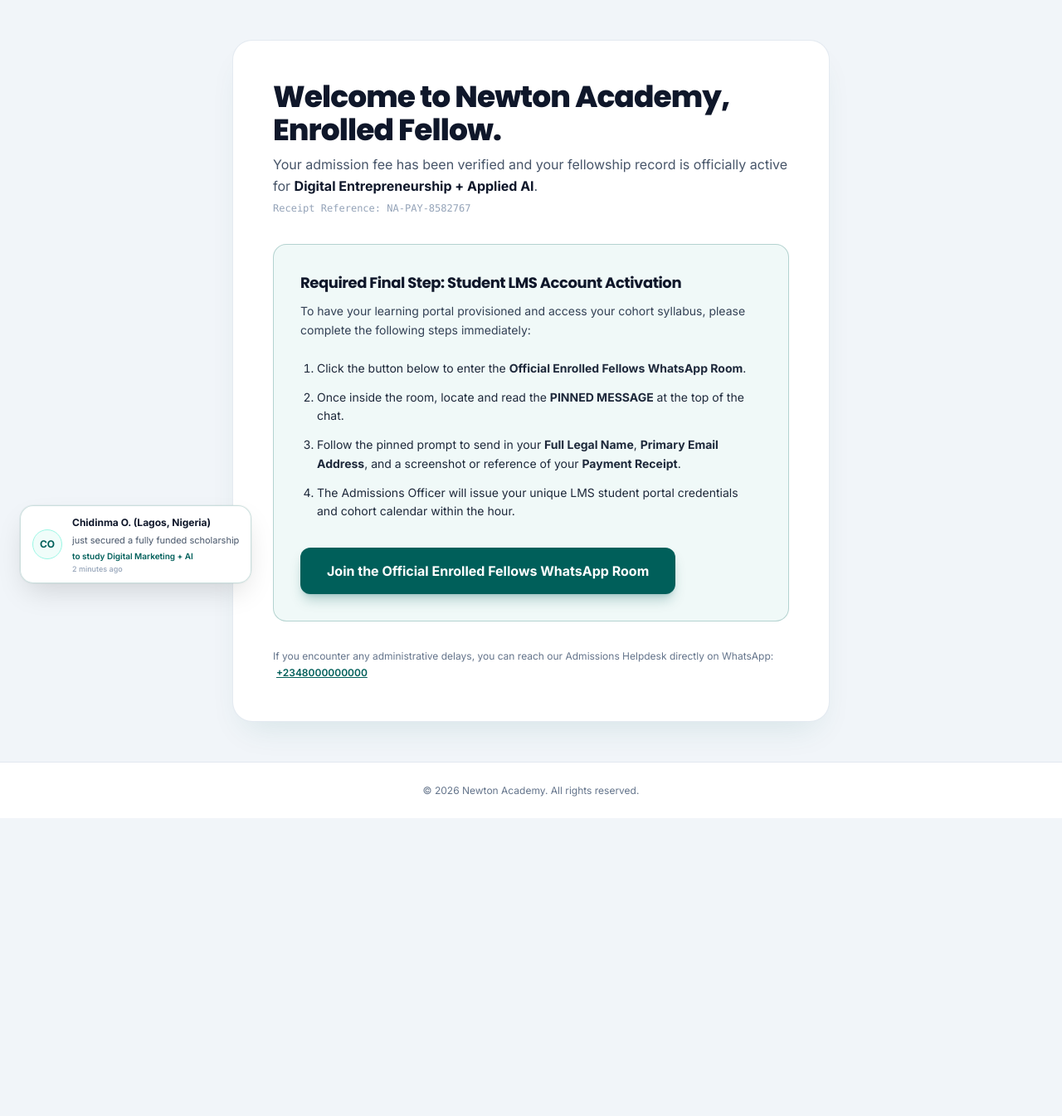
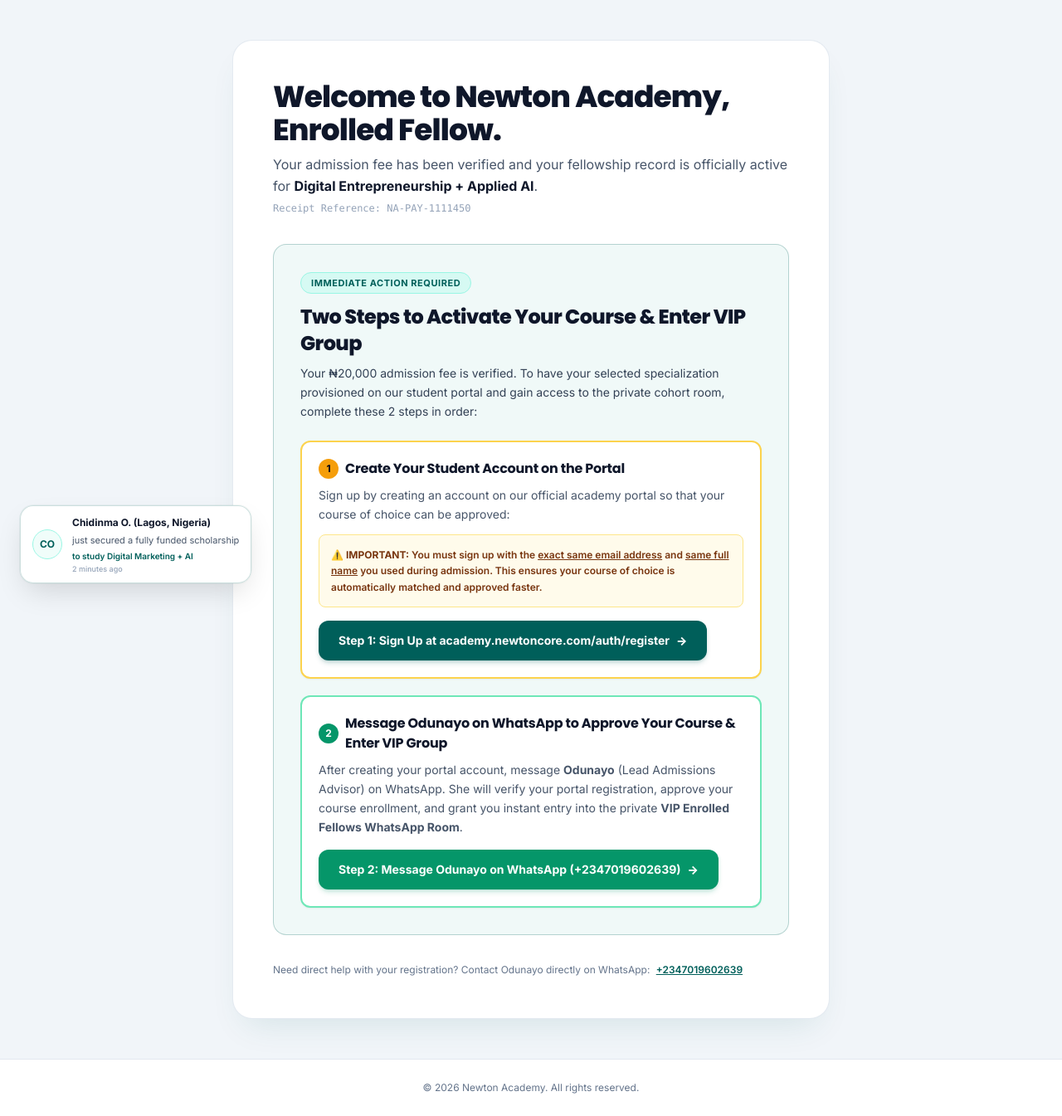
Before and after one commit to Freedomoba/newton-academy, a PHP site: page /success.html in a window 1280 px wide. Shown: the part 73-1418 px from the top of the page at 83% size. Before the commit the page ends 1059 px from the top, so only its background shows below. Run offline with PHP 8.4, Linux system fonts and the light colour scheme; some libraries are stand-ins or nearby versions.

Commit message:
feat(onboarding): add 2-step portal registration instruction before contacting Odunayo across email, success page, and checkout

```diff
--- a/checkout.html
+++ b/checkout.html
@@ -286,8 +286,8 @@
                             <span>I Have Transferred ₦20,000 &bull; Confirm on WhatsApp</span>
                             <span>&rarr;</span>
                         </button>
-                        <p class="text-xs text-slate-500 text-center mt-2 font-sans">
-                            Click after making your transfer. You will be connected to Odunayo (Lead Admissions Advisor) to verify your payment and grant instant VIP group access.
+                        <p class="text-xs text-slate-600 text-center mt-2 font-sans leading-relaxed">
+                            <strong>Next Step:</strong> After making your transfer, please create your account at <a href="https://academy.newtoncore.com/auth/register" target="_blank" class="text-[#005f5a] font-bold underline">academy.newtoncore.com/auth/register</a> using your same name &amp; email, then click the button above to confirm with Odunayo on WhatsApp for immediate course approval.
                         </p>
                     </div>
                 </div>
@@ -540,7 +540,7 @@
                 `• Email: ${userEmail}\n` +
                 `• Track: ${programme}\n` +
                 `• Reference ID: ${appId}\n\n` +
-                `Kindly verify my payment and grant me entry into the VIP Enrolled Fellows Room.`
+                `I am also signing up on academy.newtoncore.com/auth/register with my same name and email. Kindly verify my payment and approve my course access in the VIP Enrolled Fellows Room.`
             );
             window.location.href = `https://wa.me/2347019602639?text=${message}`;
         };
--- a/checkout.php
+++ b/checkout.php
@@ -295,8 +295,8 @@ $programme = trim($_GET['programme'] ?? $_GET['track'] ?? 'Digital Marketing + A
                             <span>I Have Transferred ₦20,000 &bull; Confirm on WhatsApp</span>
                             <span>&rarr;</span>
                         </button>
-                        <p class="text-xs text-slate-500 text-center mt-2 font-sans">
-                            Click after making your transfer. You will be connected to Odunayo (Lead Admissions Advisor) to verify your payment and grant instant VIP group access.
+                        <p class="text-xs text-slate-600 text-center mt-2 font-sans leading-relaxed">
+                            <strong>Next Step:</strong> After making your transfer, please create your account at <a href="https://academy.newtoncore.com/auth/register" target="_blank" class="text-[#005f5a] font-bold underline">academy.newtoncore.com/auth/register</a> using your same name &amp; email, then click the button above to confirm with Odunayo on WhatsApp for immediate course approval.
                         </p>
                     </div>
                 </div>
@@ -547,7 +547,7 @@ $programme = trim($_GET['programme'] ?? $_GET['track'] ?? 'Digital Marketing + A
                 `• Email: ${userEmail}\n` +
                 `• Track: ${programme}\n` +
                 `• Reference ID: ${appId}\n\n` +
-                `Kindly verify my payment and grant me entry into the VIP Enrolled Fellows Room.`
+                `I am also signing up on academy.newtoncore.com/auth/register with my same name and email. Kindly verify my payment and approve my course access in the VIP Enrolled Fellows Room.`
             );
             window.location.href = `https://wa.me/2347019602639?text=${message}`;
         };
--- a/success.html
+++ b/success.html
@@ -78,47 +78,73 @@
             </p>
             <p class="text-xs text-slate-400 font-mono mt-1">Receipt Reference: <span id="sRefDisplay">NA-PAY-7291840</span></p>
 
-            <!-- Action Card for LMS Activation -->
+            <!-- Action Card for Portal Sign Up & Course Approval -->
             <div class="my-8 bg-[#f0f9f8] border border-[#005f5a]/25 rounded-2xl p-6 sm:p-8">
-                <h3 class="text-base sm:text-lg font-bold text-slate-900 tracking-tight mb-2">
-                    Required Final Step: Student LMS Account Activation
+                <span class="text-[11px] font-extrabold uppercase tracking-wider text-[#005f5a] bg-teal-100/70 border border-teal-200 px-3 py-1 rounded-full inline-block mb-3">
+                    Immediate Action Required
+                </span>
+                <h3 class="text-xl sm:text-2xl font-black text-slate-900 tracking-tight mb-2">
+                    Two Steps to Activate Your Course &amp; Enter VIP Group
                 </h3>
 
                 <p class="text-xs sm:text-sm text-slate-700 leading-relaxed mb-6 font-sans">
-                    To have your learning portal provisioned and access your cohort syllabus, please complete the following steps immediately:
+                    Your ₦20,000 admission fee is verified. To have your selected specialization provisioned on our student portal and gain access to the private cohort room, complete these 2 steps in order:
                 </p>
 
-                <ol class="space-y-3 text-xs sm:text-sm text-slate-800 list-decimal pl-5 leading-relaxed">
-                    <li>
-                        Click the button below to enter the <strong>Official Enrolled Fellows WhatsApp Room</strong>.
-                    </li>
-                    <li>
-                        Once inside the room, locate and read the <strong>PINNED MESSAGE</strong> at the top of the chat.
-                    </li>
-                    <li>
-                        Follow the pinned prompt to send in your <strong>Full Legal Name</strong>, <strong>Primary Email Address</strong>, and a screenshot or reference of your <strong>Payment Receipt</strong>.
-                    </li>
-                    <li>
-                        The Admissions Officer will issue your unique LMS student portal credentials and cohort calendar within the hour.
-                    </li>
-                </ol>
-
-                <div class="mt-8 text-center sm:text-left">
+                <!-- STEP 1: Sign Up on Portal -->
+                <div class="bg-white border-2 border-amber-300 rounded-xl p-5 mb-5 shadow-sm">
+                    <div class="flex items-center gap-2 mb-2">
+                        <span class="w-6 h-6 rounded-full bg-amber-500 text-slate-950 font-black text-xs flex items-center justify-center shrink-0">1</span>
+                        <h4 class="font-bold text-slate-900 text-sm sm:text-base">
+                            Create Your Student Account on the Portal
+                        </h4>
+                    </div>
+                    <p class="text-xs sm:text-sm text-slate-600 mb-3 leading-relaxed">
+                        Sign up by creating an account on our official academy portal so that your course of choice can be approved:
+                    </p>
+                    <div class="p-3.5 bg-amber-50 rounded-lg border border-amber-200 text-xs text-amber-900 font-semibold mb-4 leading-relaxed">
+                        ⚠️ <strong>IMPORTANT:</strong> You must sign up with the <u>exact same email address</u> and <u>same full name</u> you used during admission. This ensures your course of choice is automatically matched and approved faster.
+                    </div>
                     <a
-                        href="https://chat.whatsapp.com/IlBSRH766nc08kr2lsGaBi"
+                        href="https://academy.newtoncore.com/auth/register"
                         target="_blank"
                         rel="noopener noreferrer"
-                        class="inline-block bg-[#005f5a] hover:bg-[#004d49] text-white font-extrabold text-sm sm:text-base px-8 py-4 rounded-xl shadow-lg shadow-[#005f5a]/25 transition-all cursor-pointer"
+                        class="inline-flex items-center gap-2 bg-[#005f5a] hover:bg-[#004d49] text-white font-extrabold text-xs sm:text-sm px-6 py-3.5 rounded-xl shadow-md shadow-[#005f5a]/20 transition-all cursor-pointer"
                     >
-                        Join the Official Enrolled Fellows WhatsApp Room
+                        <span>Step 1: Sign Up at academy.newtoncore.com/auth/register</span>
+                        <span>&rarr;</span>
                     </a>
                 </div>
+
+                <!-- STEP 2: Message Odunayo -->
+                <div class="bg-white border-2 border-emerald-300 rounded-xl p-5 shadow-sm">
+                    <div class="flex items-center gap-2 mb-2">
+                        <span class="w-6 h-6 rounded-full bg-emerald-600 text-white font-black text-xs flex items-center justify-center shrink-0">2</span>
+                        <h4 class="font-bold text-slate-900 text-sm sm:text-base">
+                            Message Odunayo on WhatsApp to Approve Your Course &amp; Enter VIP Group
+                        </h4>
+                    </div>
+                    <p class="text-xs sm:text-sm text-slate-600 mb-4 leading-relaxed">
+                        After creating your portal account, message <strong>Odunayo</strong> (Lead Admissions Advisor) on WhatsApp. She will verify your portal registration, approve your course enrollment, and grant you instant entry into the private <strong>VIP Enrolled Fellows WhatsApp Room</strong>.
+                    </p>
+                    <a
+                        id="odunayoWhatsAppBtn"
+                        href="https://wa.me/2347019602639"
+                        target="_blank"
+                        rel="noopener noreferrer"
+                        class="inline-flex items-center gap-2 bg-emerald-600 hover:bg-emerald-700 text-white font-extrabold text-xs sm:text-sm px-6 py-3.5 rounded-xl shadow-md shadow-emerald-600/20 transition-all cursor-pointer"
+                    >
+                        <span>Step 2: Message Odunayo on WhatsApp (+2347019602639)</span>
+                        <span>&rarr;</span>
+                    </a>
+                </div>
+
             </div>
 
             <p class="text-xs text-slate-500">
-                If you encounter any administrative delays, you can reach our Admissions Helpdesk directly on WhatsApp:
-                <a href="https://wa.me/2348000000000" target="_blank" class="text-[#005f5a] underline font-semibold ml-1">
-                    +2348000000000
+                Need direct help with your registration? Contact Odunayo directly on WhatsApp:
+                <a href="https://wa.me/2347019602639" target="_blank" class="text-[#005f5a] underline font-semibold ml-1">
+                    +2347019602639
                 </a>
             </p>
 
@@ -144,6 +170,12 @@
         if (trackEl) trackEl.textContent = programme;
         const refEl = document.getElementById('sRefDisplay');
         if (refEl) refEl.textContent = reference;
+
+        const odunayoBtn = document.getElementById('odunayoWhatsAppBtn');
+        if (odunayoBtn) {
+            const msg = encodeURIComponent(`Hello Odunayo, I have officially secured my seat for Newton Academy and created my portal account on academy.newtoncore.com!\n\n• Full Name: ${name}\n• Track: ${programme}\n• Reference: ${reference}\n\nPlease approve my course of choice on the portal and add me to the private VIP Enrolled Fellows Room.`);
+            odunayoBtn.href = `https://wa.me/2347019602639?text=${msg}`;
+        }
     </script>
     <script src="assets/js/animations.js"></script>
 </body>
```
Also changed, not shown: api/mail_helper.php (+41 -22 lines), scripts/send_all_four_test_emails.js (+40 -13 lines), success.php (+55 -26 lines).
